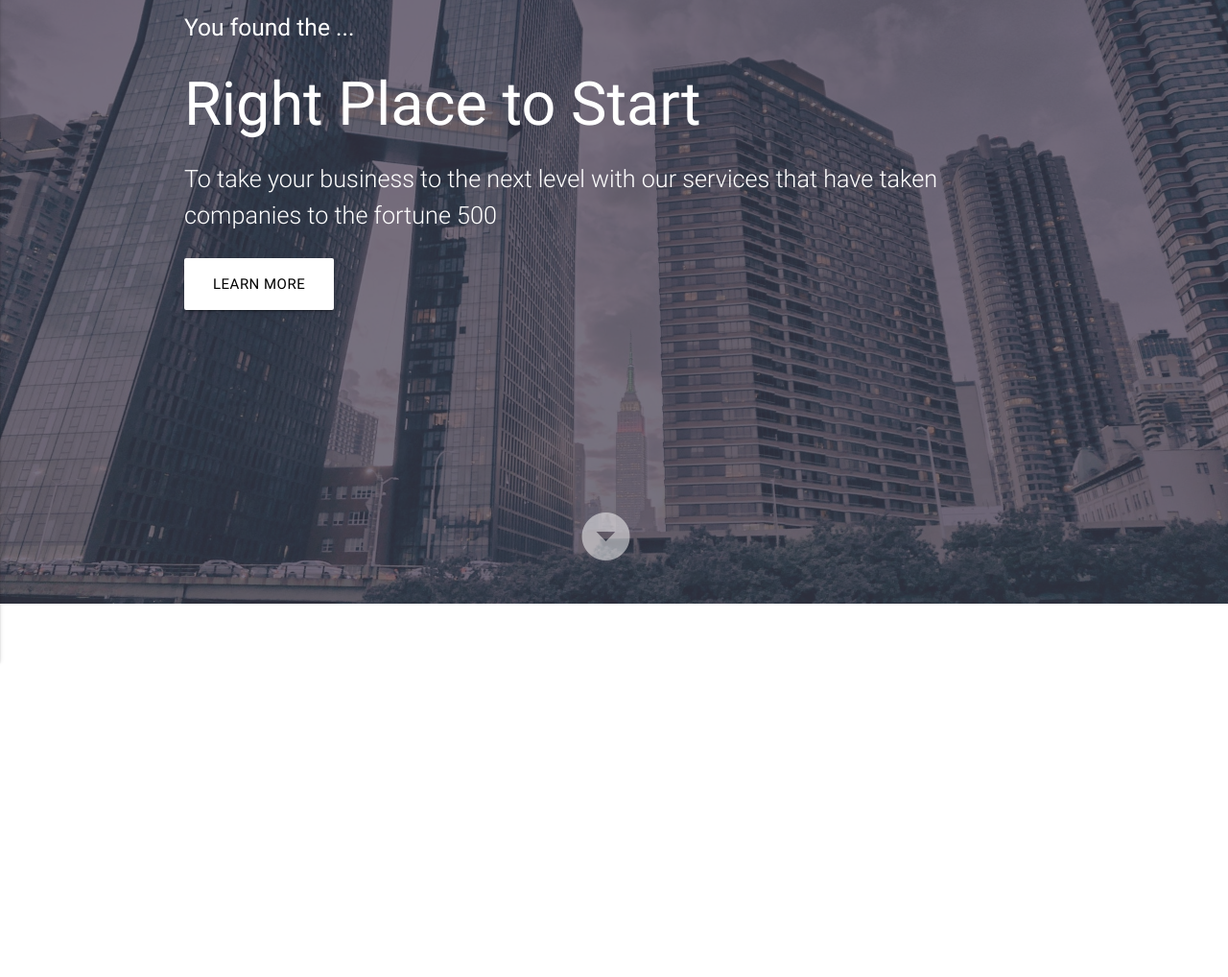
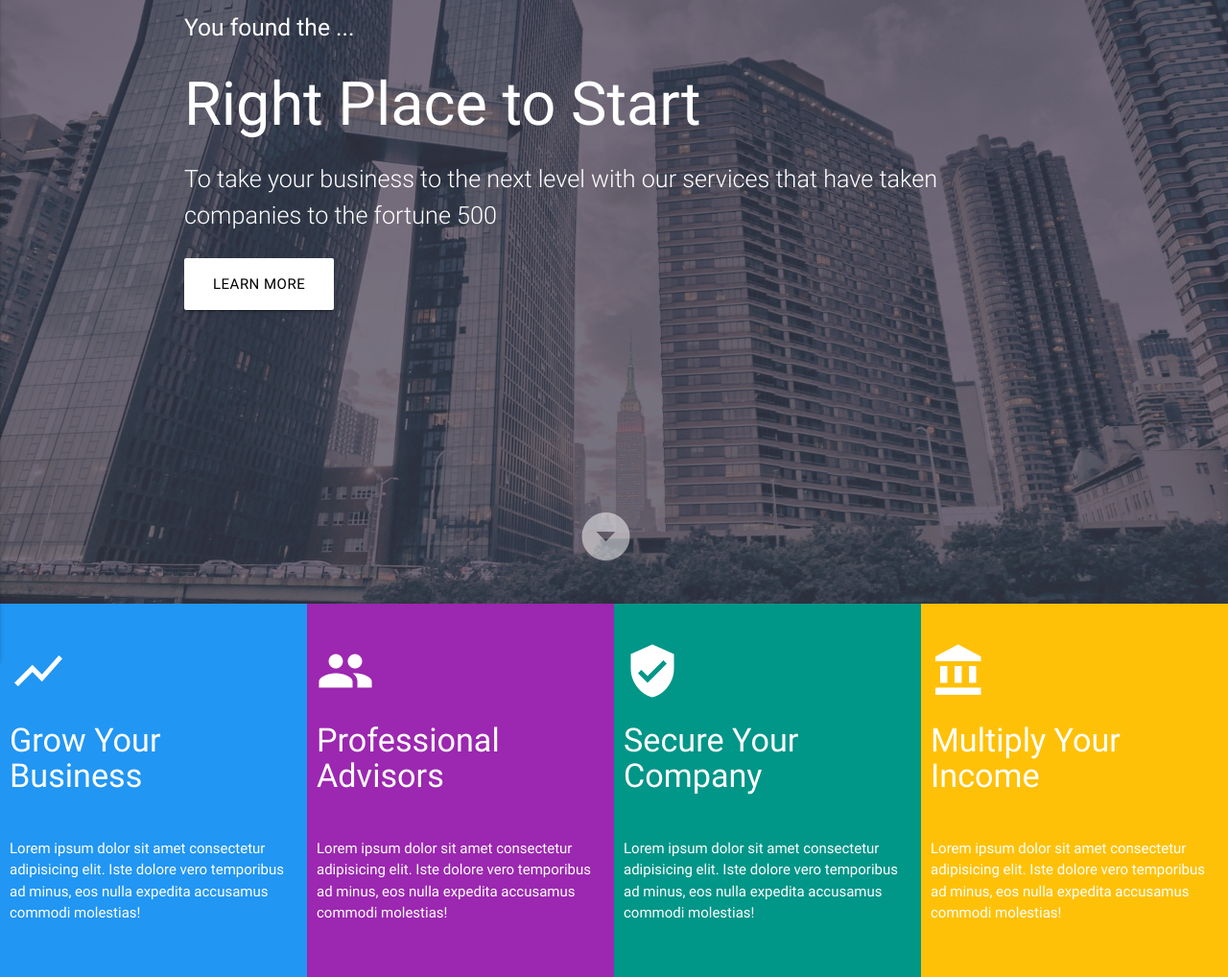
Before and after one commit to CodeSlaughter/bizLand, a plain HTML site: page index.html in a window 1280 px wide. Shown: the part 171-1189 px from the top of the page at 96% size. Before the commit the page ends 800 px from the top, so only its background shows below. Drawn offline with nearby package versions, Linux system fonts and the light colour scheme.

Commit message:
boxes section done

```diff
--- a/css/main.css
+++ b/css/main.css
@@ -28,3 +28,21 @@
     left: 47%;
     opacity: 0.5;
 }
+
+.box {
+    padding: 40px 10px !important;
+}
+
+.box h4 {
+    padding-bottom: 30px;
+}
+
+.section-boxes .row {
+    margin-bottom: 0 !important;
+}
+
+@media(max-width: 600px){
+    .main-header {
+        height: 50vh;
+    }
+}
--- a/index.html
+++ b/index.html
@@ -89,6 +89,33 @@
     </div>
   </header>
 
+  <!-- Section: Boxes -->
+  <section class="section-boxes">
+    <div class="row">
+      <div class="col s12 m6 l3 blue white-text box">
+        <i class="material-icons medium">show_chart</i>
+        <h4>Grow Your Business</h4>
+        <p>Lorem ipsum dolor sit amet consectetur adipisicing elit. Iste dolore vero temporibus ad minus, eos nulla expedita accusamus commodi molestias!</p>
+      </div>
+      <div class="col s12 m6 l3 purple white-text box">
+        <i class="material-icons medium">people</i>
+        <h4>Professional Advisors</h4>
+        <p>Lorem ipsum dolor sit amet consectetur adipisicing elit. Iste dolore vero temporibus ad minus, eos nulla expedita accusamus commodi molestias!</p>
+      </div>
+      <div class="col s12 m6 l3 teal white-text box">
+        <i class="material-icons medium">verified_user</i>
+        <h4>Secure Your Company</h4>
+        <p>Lorem ipsum dolor sit amet consectetur adipisicing elit. Iste dolore vero temporibus ad minus, eos nulla expedita accusamus commodi molestias!</p>
+      </div>
+      <div class="col s12 m6 l3 amber white-text box">
+        <i class="material-icons medium">account_balance</i>
+        <h4>Multiply Your Income</h4>
+        <p>Lorem ipsum dolor sit amet consectetur adipisicing elit. Iste dolore vero temporibus ad minus, eos nulla expedita accusamus commodi molestias!</p>
+      </div>
+    </div>
+  </section>
+
+
   <!--Import jQuery before materialize.js-->
   <script type="text/javascript" src="https://code.jquery.com/jquery-3.2.1.min.js"></script>
   <script type="text/javascript" src="js/materialize.min.js"></script>
@@ -98,6 +125,22 @@
       //init sidenav
       $('.button-collapse').sideNav();
 
+      //scrollfire
+      const options = [
+        {
+          selector: '.main-text', offset: 0, callback: function(el){
+            Materialize.fadeInImage($(el));
+          }
+        },
+        {
+          selector: '.navbar-fixed', offset: 1500, callback: function(el){
+            $('nav').removeClass('transparent').addClass('blue-grey darken-3');
+          }
+        }
+      ]
+
+      Materialize.scrollFire(options);
+
     });
   </script>
 </body>
```
